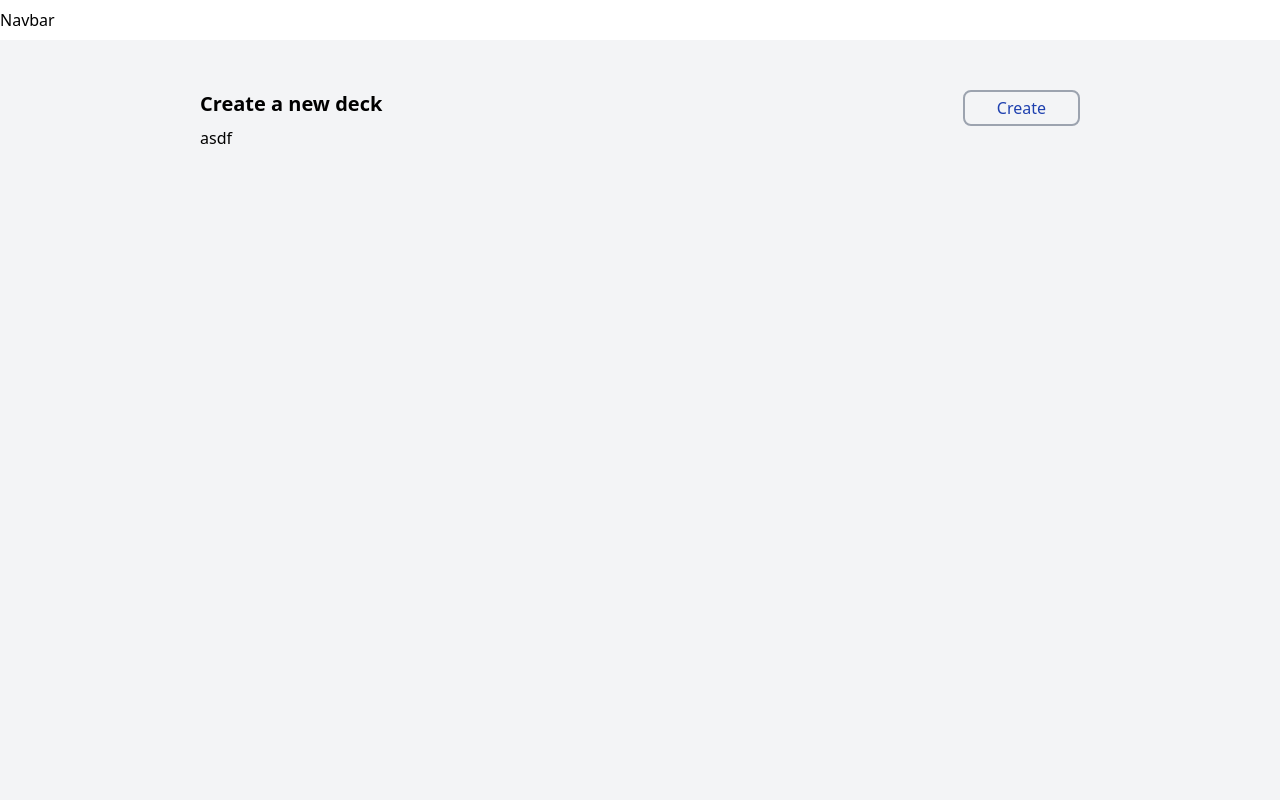
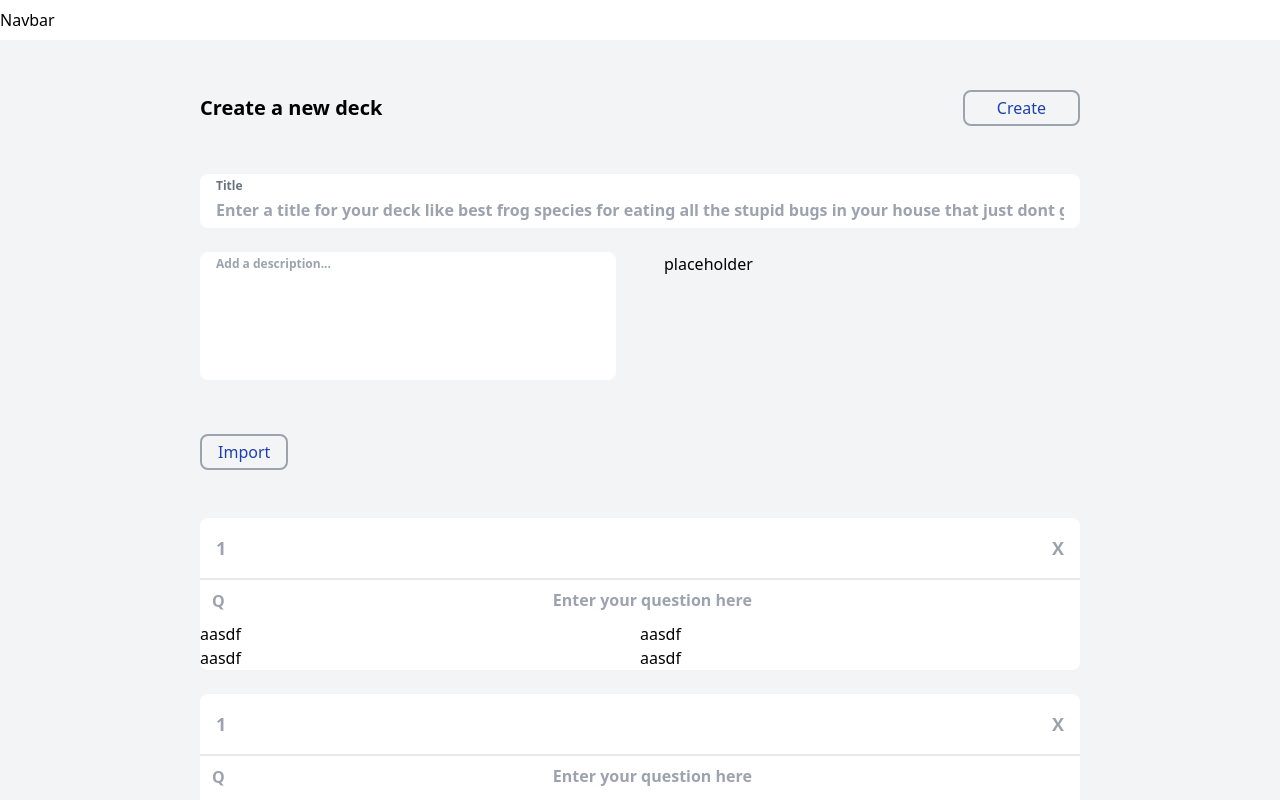
Before and after one commit to aidanhopper/hoot, a Next.js app: page /deck/create in a window 1280 px wide. Built offline with nearby package versions, Linux system fonts and the light colour scheme.

Commit message:
working on deck builder

```diff
--- a/app/deck/create/page.tsx
+++ b/app/deck/create/page.tsx
@@ -38,7 +38,51 @@ const CreateDeck = () => {
     );
   }
 
-
+  const Card = ({ className }: { className?: string }) => {
+    return (
+      <div className={`${className} mb-6`}>
+        <div className="w-full bg-white rounded-lg">
+          <div className="flex border-b-2 text-gray-400 p-4 font-bold text-lg">
+            <span className="flex-auto">
+              1
+            </span>
+            <button className="flex-auto text-right hover:text-gray-600 duration-300">
+              X
+            </button>
+          </div>
+          <div>
+            <div className="group flex w-full">
+              <div className="flex-auto font-bold content-center ml-3 text-gray-400">
+                Q
+              </div>
+              <input className="flex-auto text-center outline-none py-2 w-full
+                font-bold w-3/4 border-white focus:border-black border-b-2"
+                placeholder="Enter your question here"/>
+              <div className="flex-auto"/>
+            </div>
+            <div className="flex">
+              <div className="flex flex-auto flex-col">
+                <div className="flex-auto">
+                  aasdf
+                </div>
+                <div className="flex-auto">
+                  aasdf
+                </div>
+              </div>
+              <div className="flex flex-auto flex-col">
+                <div className="flex-auto">
+                  aasdf
+                </div>
+                <div className="flex-auto">
+                  aasdf
+                </div>
+              </div>
+            </div>
+          </div>
+        </div>
+      </div>
+    );
+  }
 
   return (
     <div className="bg-gray-100 h-screen font-sans overflow-hidden">
@@ -48,7 +92,7 @@ const CreateDeck = () => {
         </div>
         <div className="flex-auto container m-auto pt-[50px] px-[200px]">
           <div className="flex">
-            <span className="flex-auto font-bold text-xl">
+            <span className="flex-auto font-bold text-xl content-center">
               Create a new deck
             </span>
             <span className="flex-auto text-right">
@@ -58,8 +102,40 @@ const CreateDeck = () => {
               </button>
             </span>
           </div>
-          <div className="flex-auto">
-            asdf
+          <div className="flex-auto mt-12">
+            <label className="group">
+              <span className="absolute text-gray-500 font-bold pt-1 text-xs px-4">
+                Title
+              </span>
+              <input className="font-bold outline-none pt-6 px-4 pb-1 w-full
+                border-b-2 border-white focus:border-black rounded-lg"
+                placeholder="Enter a title for your deck like best frog species for eating all the stupid bugs in your house that just dont go away even though you bought a bug zapper" />
+            </label>
+            <div className="flex mt-6">
+              <div className="flex-auto w-full">
+                <div className="pr-6">
+                  <span className="absolute text-xs text-gray-400 font-bold pt-1 px-4">
+                    Add a description...
+                  </span>
+                  <textarea className="w-full border-b-2 border-white focus:border-black
+                    resize-none outline-none rounded-lg pt-6 px-4 h-32"
+                    rows={1} cols={5} />
+                </div>
+              </div>
+              <div className="flex-auto w-full">
+                <div className="pl-6">
+                  placeholder
+                </div>
+              </div>
+            </div>
+            <button className="border-gray-400 hover:bg-gray-200 text-blue-800
+              border-2 duration-200 py-1 px-4 rounded-lg my-12">
+              Import
+            </button>
+            <div className="flex-auto">
+              <Card/>
+              <Card/>
+            </div>
           </div>
         </div>
       </div>
```
